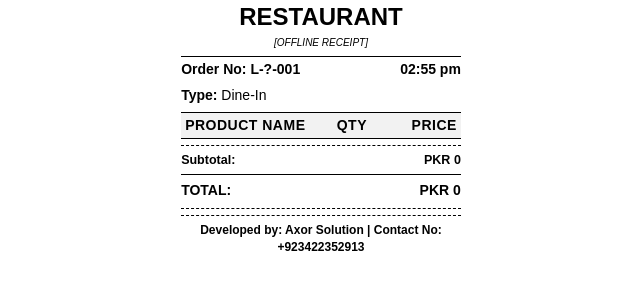
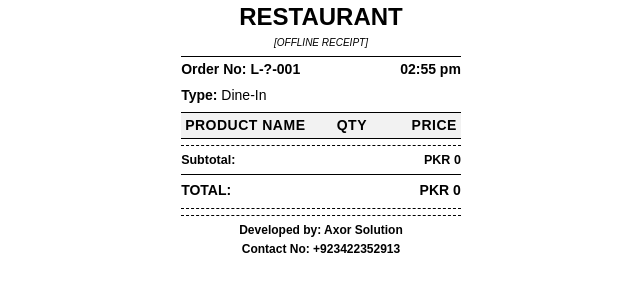
Before and after one commit to Faizan5107/resturant-pos, a Next.js app: page /print/bill/offline in a window 1280 px wide. Shown: the top 300 px of the page, without its empty margins (319-959 px from the left). Built offline with nearby package versions, Linux system fonts and the light colour scheme.

Commit message:
developed by section updated

```diff
--- a/src/app/print/bill/[orderId]/page.tsx
+++ b/src/app/print/bill/[orderId]/page.tsx
@@ -401,10 +401,10 @@ export default async function FinalBillPage({
             marginBottom: "30px",
           }}
         >
-          <div>Developed by: Axor Solution | Contact No: +923422352913</div>
-          {/* <div
-           style={{ marginTop: "2px" }}
-          >Contact No: +923422352913</div> */}
+          <div>Developed by: Axor Solution </div>
+          <div
+            style={{ marginTop: "2px" }}
+          >Contact No: +923422352913</div>
         </div>
 
         {/* ── 10. THERMAL PAPER CUT FEED (Generous spacing to feed paper past hardware cutter blade) ── */}
--- a/src/app/print/bill/offline/page.tsx
+++ b/src/app/print/bill/offline/page.tsx
@@ -325,7 +325,10 @@ function OfflineBillSlipContent() {
             marginBottom: "30px",
           }}
         >
-          <div>Developed by: Axor Solution | Contact No: +923422352913</div>
+          <div>Developed by: Axor Solution </div>
+          <div
+            style={{ marginTop: "2px" }}
+          >Contact No: +923422352913</div>
         </div>
 
         <div style={{ height: "80mm" }} />
```
